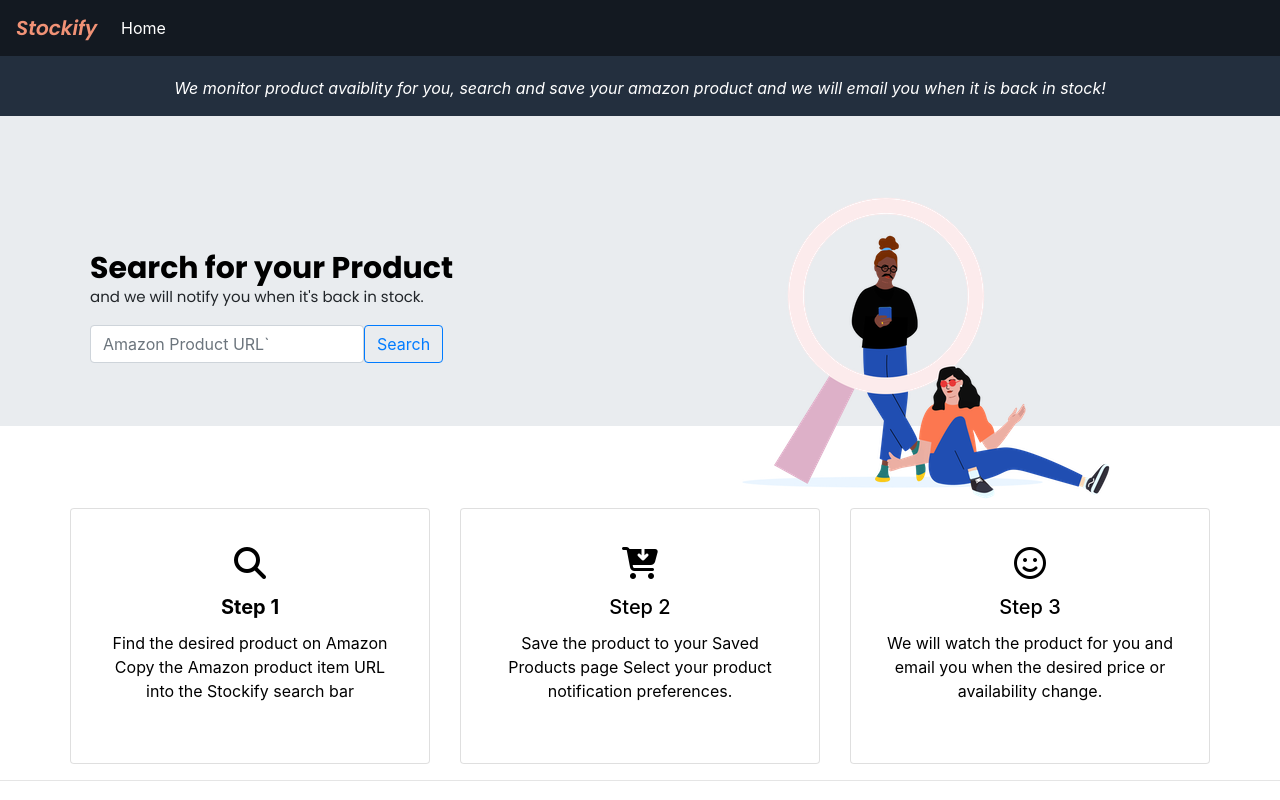
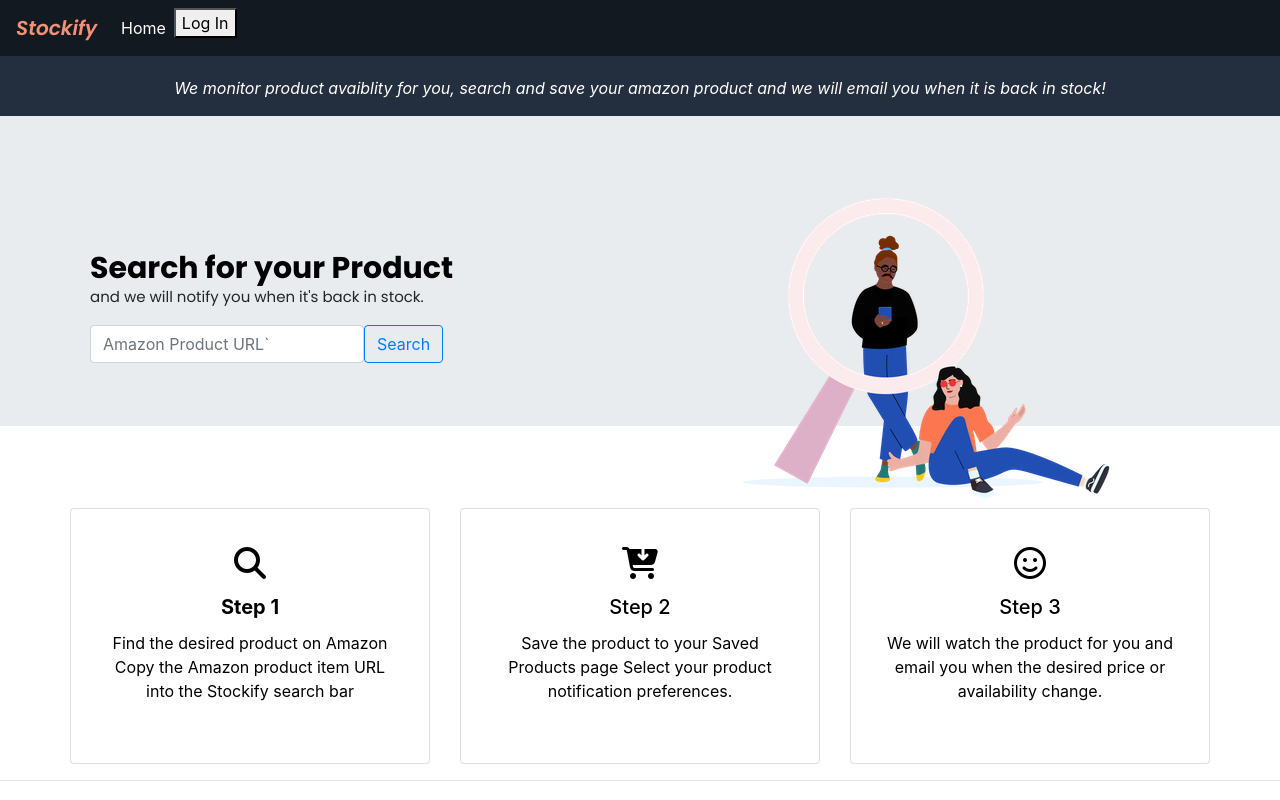
Before and after one commit to TEXWRECKS/Stockify, a React (Create React App) app in the folder client/: page / in a window 1280 px wide. Shown: the top 800 px of the page. Built offline with nearby package versions, Linux system fonts and the light colour scheme.

Commit message:
Installed Auth0 React SDK.  Configured the Auth0Provider component.  Added Login and Logout to the Application.  Set isAuthenticated variable to determine if user is authenticated or no (login or logout)

```diff
--- /dev/null
+++ b/client/src/components/LoginButton.js
@@ -0,0 +1,10 @@
+import React from "react";
+import { useAuth0 } from "@auth0/auth0-react";
+
+const LoginButton = () => {
+  const { loginWithRedirect } = useAuth0();
+
+  return <button onClick={() => loginWithRedirect()}>Log In</button>;
+};
+
+export default LoginButton;
--- /dev/null
+++ b/client/src/components/LogoutButton.js
@@ -0,0 +1,14 @@
+import React from "react";
+import { useAuth0 } from "@auth0/auth0-react";
+
+const LogoutButton = () => {
+  const { logout } = useAuth0();
+
+  return (
+    <button onClick={() => logout({ returnTo: window.location.origin })}>
+      Log Out
+    </button>
+  );
+};
+
+export default LogoutButton;
--- a/client/src/components/navbar.js
+++ b/client/src/components/navbar.js
@@ -1,9 +1,17 @@
 import React from 'react';
 import { Link } from 'react-router-dom';
 import '../App.css';
+import { useAuth0 } from '@auth0/auth0-react';
+
+import LogoutButton from './LogoutButton';
+import LoginButton from './LoginButton';
+
 
 // Depending on the current path, this component sets the "active" class on the appropriate navigation link item
 function Navbar() {
+
+  const {isAuthenticated} = useAuth0();
+
   return (
     <nav className="navbar navbar-expand-lg  ">
       <Link className="navbar-brand" to="/">
@@ -24,6 +32,13 @@
               Home
             </Link>
           </li>
+          <li className="nav-item">
+            {isAuthenticated ?
+            <LogoutButton />
+            :
+            <LoginButton />
+            }
+          </li>
         </ul>
       </div>
     </nav>
--- a/client/src/index.js
+++ b/client/src/index.js
@@ -1,11 +1,15 @@
-import React from 'react';
-import ReactDOM from 'react-dom';
-import './index.css';
-import App from './App';
+import React from "react";
+import ReactDOM from "react-dom";
+import App from "./App";
+import { Auth0Provider } from "@auth0/auth0-react";
 
 ReactDOM.render(
-  <React.StrictMode>
+  <Auth0Provider
+    domain="texwrecks.us.auth0.com"
+    clientId="LuvSWkcTKq18L18tL8BcbcVeQ5QGtugt"
+    redirectUri="http://localhost:3001"
+  >
     <App />
-  </React.StrictMode>,
-  document.getElementById('root')
+  </Auth0Provider>,
+  document.getElementById("root")
 );
--- a/package.json
+++ b/package.json
@@ -25,7 +25,8 @@
   },
   "homepage": "https://github.com/TEXWRECKS/Stockify#readme",
   "dependencies": {
-    "axios": "^0.21.0",
+    "@auth0/auth0-react": "^1.2.0",
+    "axios": "^0.21.1",
     "cheerio": "^1.0.0-rc.3",
     "concurrently": "^5.3.0",
     "express": "^4.17.1",
```
Also changed, not shown: 2 other files (tests, documents, lock files or other folders).
